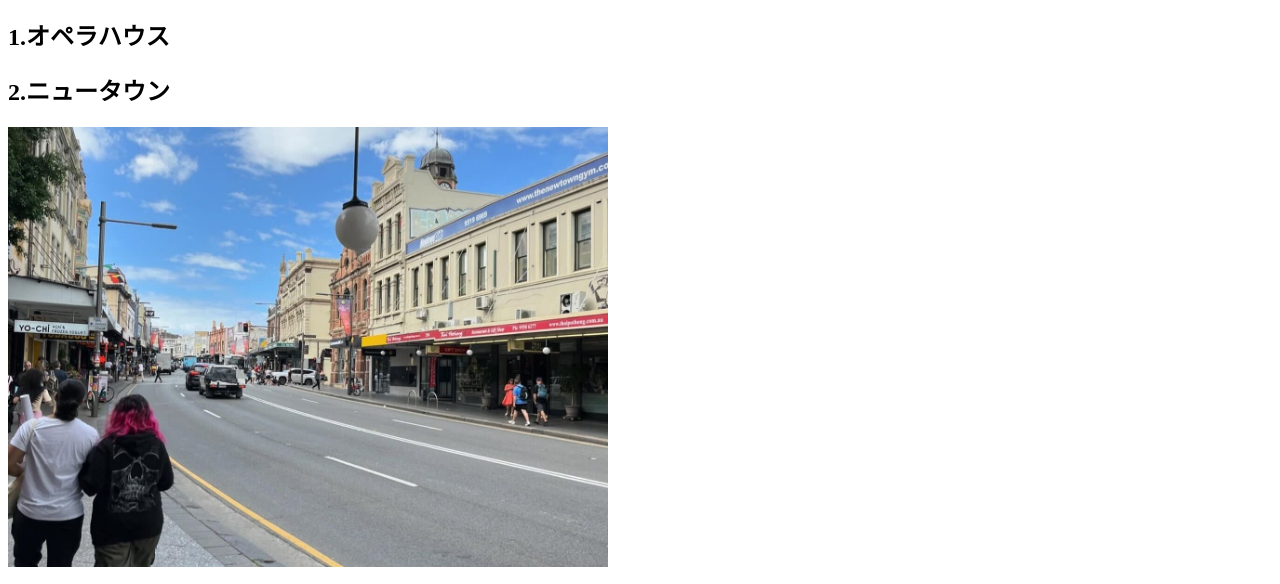
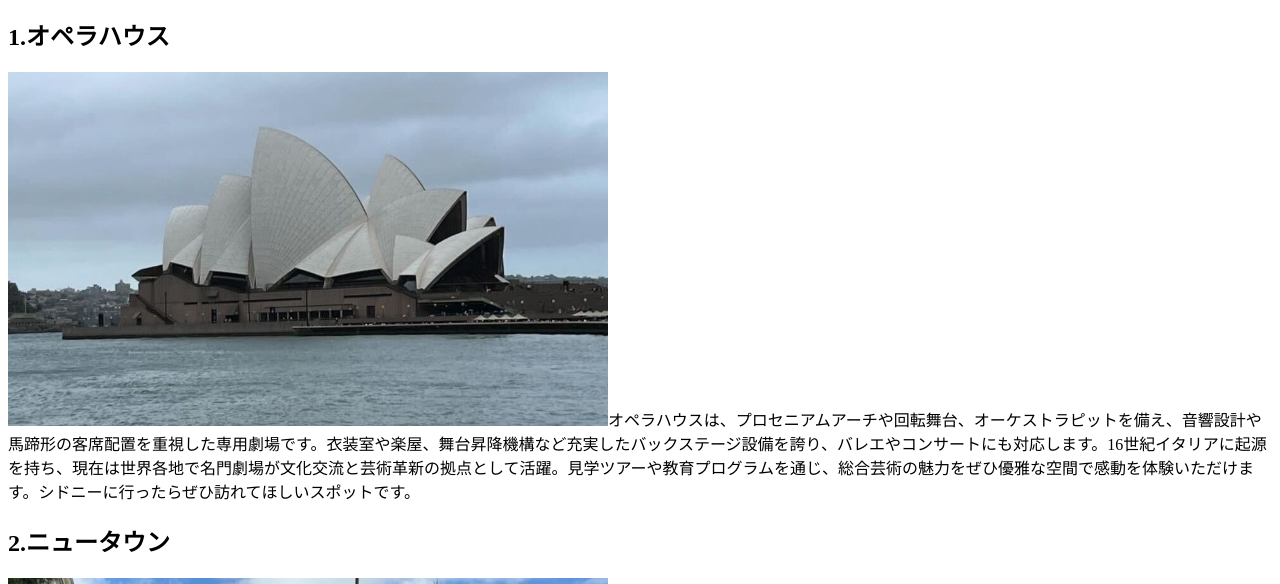
Before and after one commit to 1f10250188/team-project, a plain HTML site: page index.html in a window 1280 px wide. Shown: the part 140-724 px from the top of the page. Drawn offline with Linux system fonts and the light colour scheme.

Commit message:
オペラハウスの情報を追加

```diff
--- a/index.html
+++ b/index.html
@@ -11,7 +11,8 @@
 
         <h2>1.オペラハウス</h2>
         <p></p>
-
+        <img src="img/img_9226.jpg" alt="オペラハウスの外観" width="600"
+        <p>オペラハウスは、プロセニアムアーチや回転舞台、オーケストラピットを備え、音響設計や馬蹄形の客席配置を重視した専用劇場です。衣装室や楽屋、舞台昇降機構など充実したバックステージ設備を誇り、バレエやコンサートにも対応します。16世紀イタリアに起源を持ち、現在は世界各地で名門劇場が文化交流と芸術革新の拠点として活躍。見学ツアーや教育プログラムを通じ、総合芸術の魅力をぜひ優雅な空間で感動を体験いただけます。シドニーに行ったらぜひ訪れてほしいスポットです。</p>
         <h2>2.ニュータウン</h2>
         <img src="img/img_2458.jpg" alt="ニュータウンの風景" width="600">
         <p>ニュータウンは、シドニー中心部から電車で約10分の場所に位置する、個性あふれるカルチャーの街です。<br>
```
